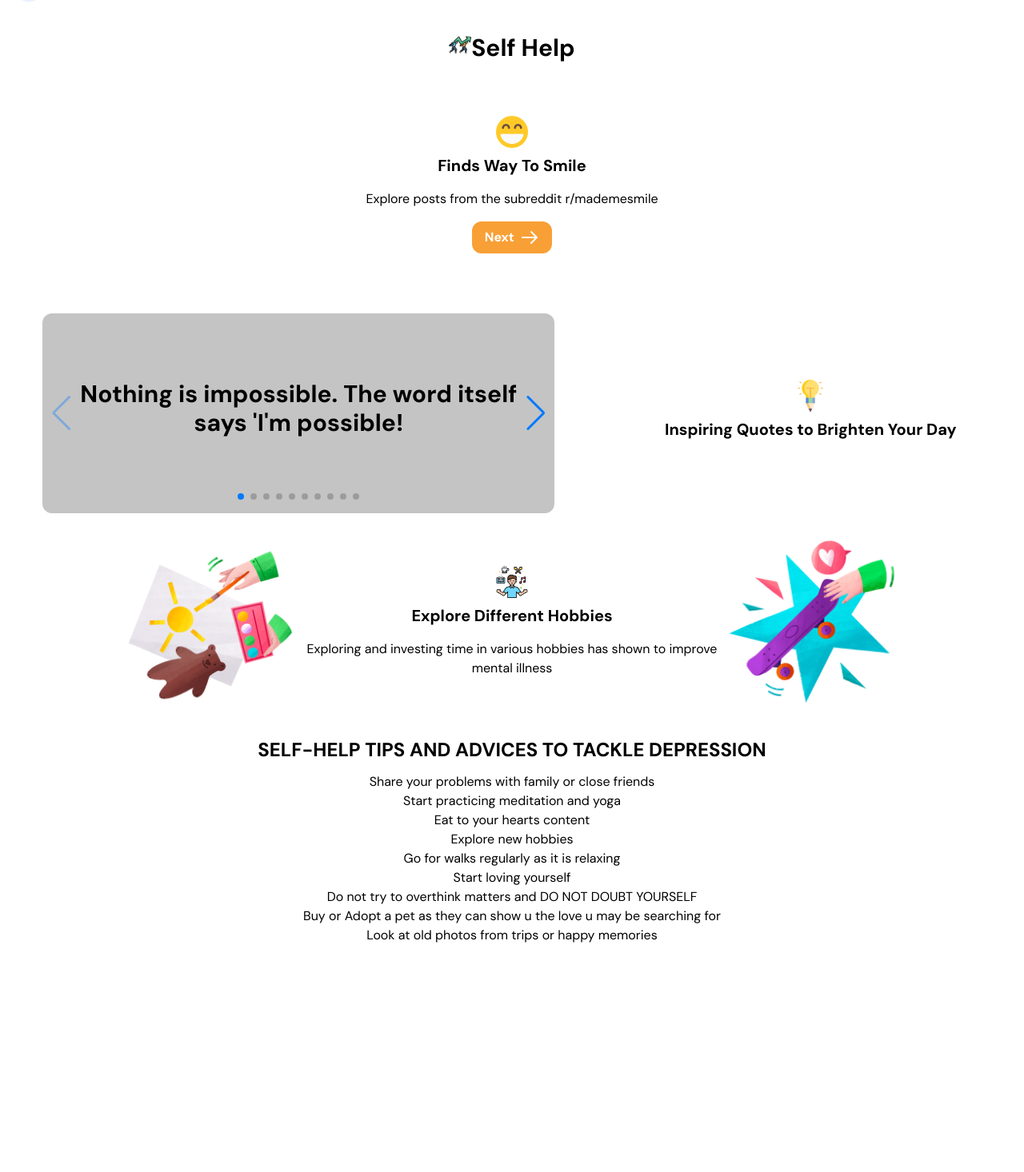
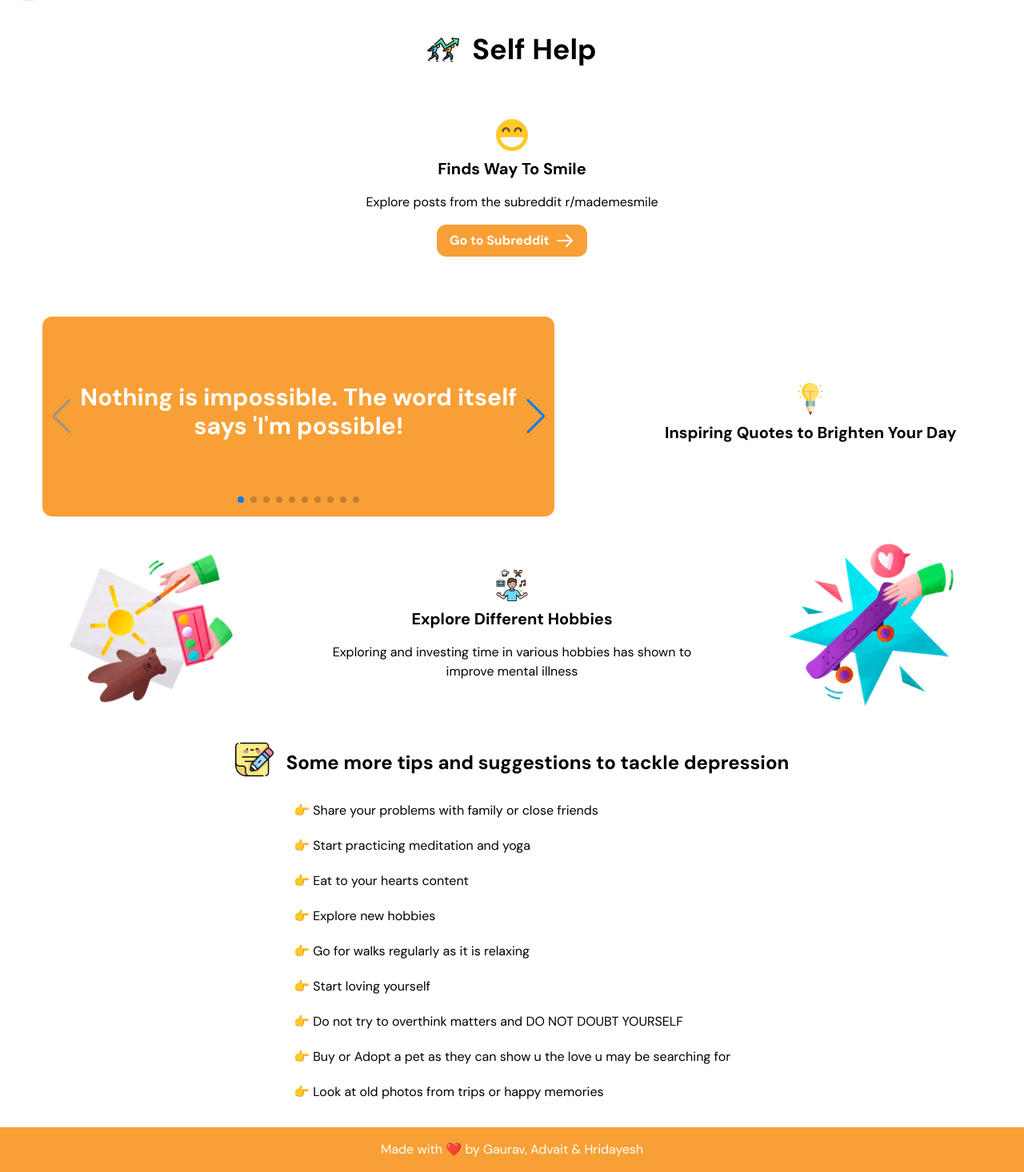
Before and after one commit to Hridayesh12/mental-health-prediction, a React (Create React App) app: page /selfhelp in a window 1280 px wide. Shown: the part 58-1524 px from the top of the page at 80% size. Before the commit the page ends 1240 px from the top, so only its background shows below. Built offline with nearby package versions, Linux system fonts and the light colour scheme; no server answers.

Commit message:
Fix Self Help Page UI

```diff
--- a/src/components/SelfHelp.js
+++ b/src/components/SelfHelp.js
@@ -1,51 +1,53 @@
-import React from 'react';
-import '../App.css';
-import { Navigation, Pagination, Scrollbar, A11y } from 'swiper';
+import React from "react";
+import "../App.css";
+import { Navigation, Pagination, Scrollbar, A11y } from "swiper";
 import { useEffect, useState } from "react";
-import { Swiper, SwiperSlide } from 'swiper/react';
-import 'swiper/css';
-import 'swiper/css/navigation';
-import 'swiper/css/pagination';
-import 'swiper/css/scrollbar';
-import selfhelpicon from '../assets/selfhelpicon.png';
+import { Swiper, SwiperSlide } from "swiper/react";
+import "swiper/css";
+import "swiper/css/navigation";
+import "swiper/css/pagination";
+import "swiper/css/scrollbar";
+import selfhelpicon from "../assets/selfhelpicon.png";
 import smiling from "../assets/smiling.png";
 import thoughts from "../assets/thoughts.png";
 import hobbyicon from "../assets/hobbyicon.png";
 import hobbies1 from "../assets/hobbies1.png";
 import hobbies2 from "../assets/hobbies2.png";
 import { useNavigate } from "react-router-dom";
+import note from "../assets/note.png";
+import Footer from "./Footer";
 function SelfHelp() {
 	let navigate = useNavigate();
-  const routeChange = () =>{
+	const routeChange = () => {
 		let path = `https://www.reddit.com/r/mademesmile`;
 		navigate(path);
-  }
-  const [currentPost, setCurrentPost] = useState({
-		title: "",
-		text: "",
-		resource: "",
-	});
+	};
+	//   const [currentPost, setCurrentPost] = useState({
+	// 		title: "",
+	// 		text: "",
+	// 		resource: "",
+	// 	});
 
-	const [allPosts, setAllPosts] = useState([]);
+	// 	const [allPosts, setAllPosts] = useState([]);
 
-	useEffect(() => {
-		fetch("https://www.reddit.com/r/mademesmile.json")
-			.then((res) => res.json())
-			.then((data) => setAllPosts(data.data.children));
-	}, []);
-  const[i,setI]=useState(0);
-	function getPost() {
-		const title = allPosts[i].data.title;
-		const text = allPosts[i].data.selftext_html;
-		const resource = "hello";
-		setCurrentPost({
-			title: title,
-			text: text,
-			resource: resource,
-		});
-    setI(i+1);
-    console.log(i);
-	}
+	// 	useEffect(() => {
+	// 		fetch("https://www.reddit.com/r/mademesmile.json")
+	// 			.then((res) => res.json())
+	// 			.then((data) => setAllPosts(data.data.children));
+	// 	}, []);
+	//   const[i,setI]=useState(0);
+	// 	function getPost() {
+	// 		const title = allPosts[i].data.title;
+	// 		const text = allPosts[i].data.selftext_html;
+	// 		const resource = "hello";
+	// 		setCurrentPost({
+	// 			title: title,
+	// 			text: text,
+	// 			resource: resource,
+	// 		});
+	//     setI(i+1);
+	//     console.log(i);
+	// 	}
 	const quotes = [
 		"Nothing is impossible. The word itself says 'I'm possible!",
 		"The bad news is time flies. The good news is you're the pilot.",
@@ -60,76 +62,136 @@ function SelfHelp() {
 	];
 
 	return (
-
 		<>
 			<div class="my-5 flex justify-center sm:my-7 ...">
-        <div> <img src={selfhelpicon} class="object-contain h-7 w-7 ..."/></div>
-        <h1 class="font-bold lg:text-3xl md:text-xl">Self Help</h1>
+				<div>
+					{" "}
+					<img src={selfhelpicon} class="object-contain h-10 w-10 mr-4 ..." />
+				</div>
+				<h1 class="font-bold lg:text-4xl md:text-xl">Self Help</h1>
 			</div>
 			<div class="w-[screen] my-7 flex justify-center items-center flex-col sm:flex-row sm:justify-around ...">
 				<div class="my-2 w-[90%] py-5 h-[225px] flex justify-center items-center flex-col sm:py-0 sm:w-[45%] sm:h-[250px] sm:my-1 ...">
-          <img src={smiling} class="object-contain h-7 w-7 md:h-10 md:w-10 ..."/>
-          <h1 class="my-2 font-bold text-base text-center md:text-xl">Finds Way To Smile</h1>
-          <p class="my-2 text-xs text-center lg:text-base ...">Explore posts from the subreddit r/mademesmile</p>
-          <button class="my-2 bg-primary hover:bg-opacity-30 hover:text-black text-white font-bold py-2 px-4 rounded-xl inline-flex items-center" onClick={routeChange}>
-            <span>Next</span>&nbsp;&nbsp;
-            <svg xmlns="http://www.w3.org/2000/svg" class="h-6 w-6" fill="none" viewBox="0 0 24 24" stroke="currentColor" stroke-width="2">
-              <path stroke-linecap="round" stroke-linejoin="round" d="M14 5l7 7m0 0l-7 7m7-7H3" />
+					<img
+						src={smiling}
+						class="object-contain h-7 w-7 md:h-10 md:w-10 ..."
+					/>
+					<h1 class="my-2 font-bold text-base text-center md:text-xl">
+						Finds Way To Smile
+					</h1>
+					<p class="my-2 text-xs text-center lg:text-base ...">
+						Explore posts from the subreddit r/mademesmile
+					</p>
+					<button
+						class="my-2 bg-primary hover:scale-110 hover:text-black text-white font-bold py-2 px-4 rounded-xl inline-flex items-center"
+						onClick={routeChange}
+					>
+						<span>Go to Subreddit</span>&nbsp;&nbsp;
+						<svg
+							xmlns="http://www.w3.org/2000/svg"
+							class="h-6 w-6"
+							fill="none"
+							viewBox="0 0 24 24"
+							stroke="currentColor"
+							stroke-width="2"
+						>
+							<path
+								stroke-linecap="round"
+								stroke-linejoin="round"
+								d="M14 5l7 7m0 0l-7 7m7-7H3"
+							/>
 						</svg>
 					</button>
 				</div>
 			</div>
 			<div class="w-screen my-7 flex justify-center items-center flex-col-reverse sm:flex-row ...">
-          <Swiper className="w-[300px] h-[150px] text-center rounded-xl bg-grey md:w-1/2 md:h-[250px]" tag="section" wrapperTag="ul" id="main"
+				<Swiper
+					className="w-[300px] h-[150px] text-center rounded-xl bg-primary text-white md:w-1/2 md:h-[250px]"
+					tag="section"
+					wrapperTag="ul"
+					id="main"
 					modules={[Navigation, Pagination, Scrollbar, A11y]}
 					navigation
 					pagination={{ clickable: true }}
 				>
-          {quotes.map((q,x)=>(
+					{quotes.map((q, x) => (
 						<SwiperSlide tag="li" key={x}>
-              <h1 className='px-8 font-bold lg:text-3xl md:text-xl mt-[13%] sm:mt-[15%] md:mt-[19%] lg:mt-[13%] xl:mt-[13%] 2xl:[mt-0%]'>{q}</h1>
+							<h1 className="px-8 font-bold lg:text-3xl md:text-xl mt-[13%] sm:mt-[15%] md:mt-[19%] lg:mt-[13%] xl:mt-[13%] 2xl:[mt-0%]">
+								{q}
+							</h1>
 						</SwiperSlide>
-          )
-          )}
+					))}
 				</Swiper>
 				<div class="my-2 w-10/12 py-5 h-5/6 flex justify-center items-center flex-col sm:py-0 sm:w-5/12 sm:h-3/6 ...">
-            <img src={thoughts} class="object-contain h-7 w-7 md:h-10 md:w-10 ..."/>
-            <h1 class="my-2 font-bold text-base text-center md:text-xl">Inspiring Quotes to Brighten Your Day</h1>
+					<img
+						src={thoughts}
+						class="object-contain h-7 w-7 md:h-10 md:w-10 ..."
+					/>
+					<h1 class="my-2 font-bold text-base text-center md:text-xl">
+						Inspiring Quotes to Brighten Your Day
+					</h1>
 				</div>
 			</div>
-      <div class="w-screen my-7 flex justify-center items-center flex-col sm:flex-row ...">
-        <img src={hobbies1} class="object-contain h-36 w-36 md:h-56 md:w-56 ..."/>
+			<div class="w-screen my-7 flex justify-evenly items-center flex-col sm:flex-row ...">
+				<img
+					src={hobbies1}
+					class="object-contain h-36 w-36 md:h-56 md:w-56 ..."
+				/>
 				<div class="my-2 w-10/12 py-5 h-5/6 flex justify-center items-center flex-col sm:py-0 sm:w-5/12 sm:h-3/6 ...">
-          <img src={hobbyicon} class="object-contain h-7 w-7 md:h-10 md:w-10 ..."/>
-          <h1 class="my-2 font-bold text-base text-center md:text-xl">Explore Different Hobbies</h1>
-          <p class="my-2 text-xs text-center lg:text-base ...">Exploring and investing time in various hobbies has shown to improve mental illness</p>
+					<img
+						src={hobbyicon}
+						class="object-contain h-7 w-7 md:h-10 md:w-10 ..."
+					/>
+					<h1 class="my-2 font-bold text-base text-center md:text-xl">
+						Explore Different Hobbies
+					</h1>
+					<p class="my-2 mx-4 text-xs text-center lg:text-base ...">
+						Exploring and investing time in various hobbies has shown to improve
+						mental illness
+					</p>
 				</div>
-        <img src={hobbies2} class="object-contain h-36 w-36 md:h-56 md:w-56 ..."/>
+				<img
+					src={hobbies2}
+					class="object-contain h-36 w-36 md:h-56 md:w-56 ..."
+				/>
 			</div>
 			<div className="text-center text-1xl">
-			<h1 className="text-2xl mt-3 mb-3 font-bold">SELF-HELP TIPS AND ADVICES TO TACKLE DEPRESSION</h1>
-			<ul class="tips-list">
+				<div className="flex justify-center">
+					<img className="h-12 mr-4" src={note} alt="" />
+					<h1 className="text-2xl mt-3 my-8 font-bold">
+						Some more tips and suggestions to tackle depression
+					</h1>
+				</div>
+				<div className="flex justify-center">
+					<ul class="tips-list flex flex-col gap-5 text-justify">
 						<li className="litem">
-					Share your problems with family or close friends
+							👉 Share your problems with family or close friends
 						</li>
-				<li className="litem">Start practicing meditation and yoga</li>
-				<li className="litem">Eat to your hearts content</li>
-				<li className="litem">Explore new hobbies</li>
-				<li className="litem">Go for walks regularly as it is relaxing</li>
-				<li className="litem">Start loving yourself </li>
+						<li className="litem">👉 Start practicing meditation and yoga</li>
+						<li className="litem">👉 Eat to your hearts content</li>
+						<li className="litem">👉 Explore new hobbies</li>
 						<li className="litem">
-					Do not try to overthink matters and DO NOT DOUBT YOURSELF
+							👉 Go for walks regularly as it is relaxing
+						</li>
+						<li className="litem">👉 Start loving yourself </li>
+						<li className="litem">
+							👉 Do not try to overthink matters and DO NOT DOUBT YOURSELF
 						</li>
 						<li className="litem">
-					Buy or Adopt a pet as they can show u the love u may be searching for
+							👉 Buy or Adopt a pet as they can show u the love u may be
+							searching for
 						</li>
 						<li className="litem">
-					Look at old photos from trips or happy memories
+							👉 Look at old photos from trips or happy memories
 						</li>
 					</ul>
 				</div>
+			</div>
+			<div className="mt-8">
+				<Footer></Footer>
+			</div>
 		</>
-  )
+	);
 }
 
-export default SelfHelp
+export default SelfHelp;
```
Also changed, not shown: src/assets/note.png (added). Lines whose indentation alone changed are shown as unchanged.
